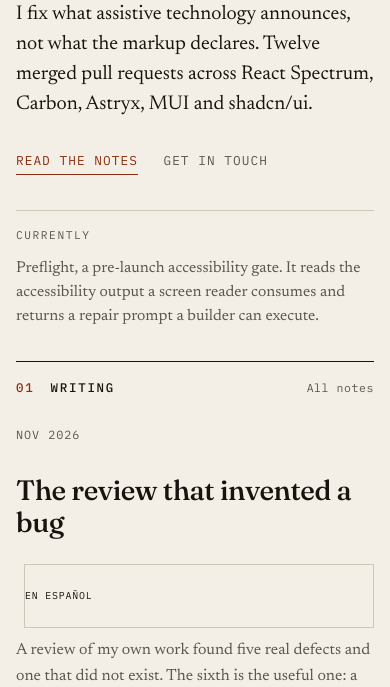
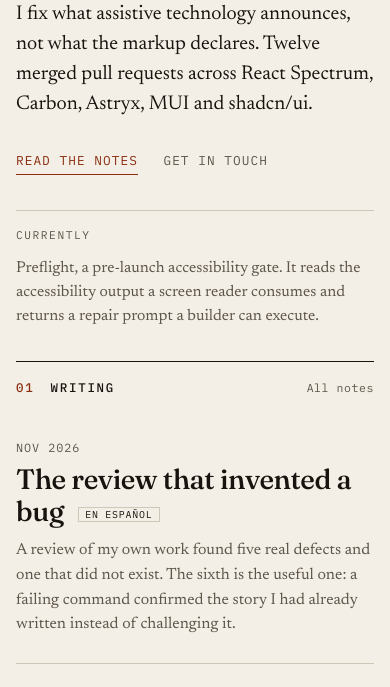
Before and after one commit to gonzoblasco/a11y-portfolio, a plain HTML site: page index.html in a window 390 px wide. Shown: the part 395-1082 px from the top of the page. Drawn offline with Linux system fonts and the light colour scheme.

Commit message:
fix(home): apply the row grid to the entries list, not to a missing anchor

```diff
--- a/style.css
+++ b/style.css
@@ -416,11 +416,14 @@ h1 em {
   border-bottom: 1px solid var(--rule);
 }
 
-.entries a {
+.entries .row {
   display: grid;
   grid-template-columns: 8.5rem minmax(0, 1fr);
   gap: 0.2rem 2rem;
   padding: 1.6rem 0;
+}
+
+.entries .title a {
   text-decoration: none;
   color: inherit;
 }
@@ -451,14 +454,22 @@ h1 em {
   margin-top: 0.35rem;
 }
 
-.entries a:hover .title,
-.entries a:focus-visible .title {
+.entries .title a:hover,
+.entries .title a:focus-visible {
   color: var(--oxide);
+  text-decoration: underline;
+  text-underline-offset: 0.15em;
 }
 
-.entries a:focus-visible {
+.entries .title a:focus-visible {
   outline: 2px solid var(--oxide);
-  outline-offset: 6px;
+  outline-offset: 4px;
+}
+
+.entries .badge:hover,
+.entries .badge:focus-visible {
+  color: var(--ink);
+  border-color: var(--ink);
 }
 
 .badge {
@@ -1048,7 +1059,7 @@ footer.site a:hover {
     margin-top: 0;
   }
 
-  .entries a,
+  .entries .row,
   .index-list .row {
     grid-template-columns: 1fr;
     gap: 0.35rem;
@@ -1132,8 +1143,8 @@ footer.site a:hover {
 }
 
 @media (prefers-reduced-motion: no-preference) {
-  .entries a,
-  .index-list a {
+  .entries .row,
+  .index-list .row {
     transition: color 0.15s ease;
   }
 
```
